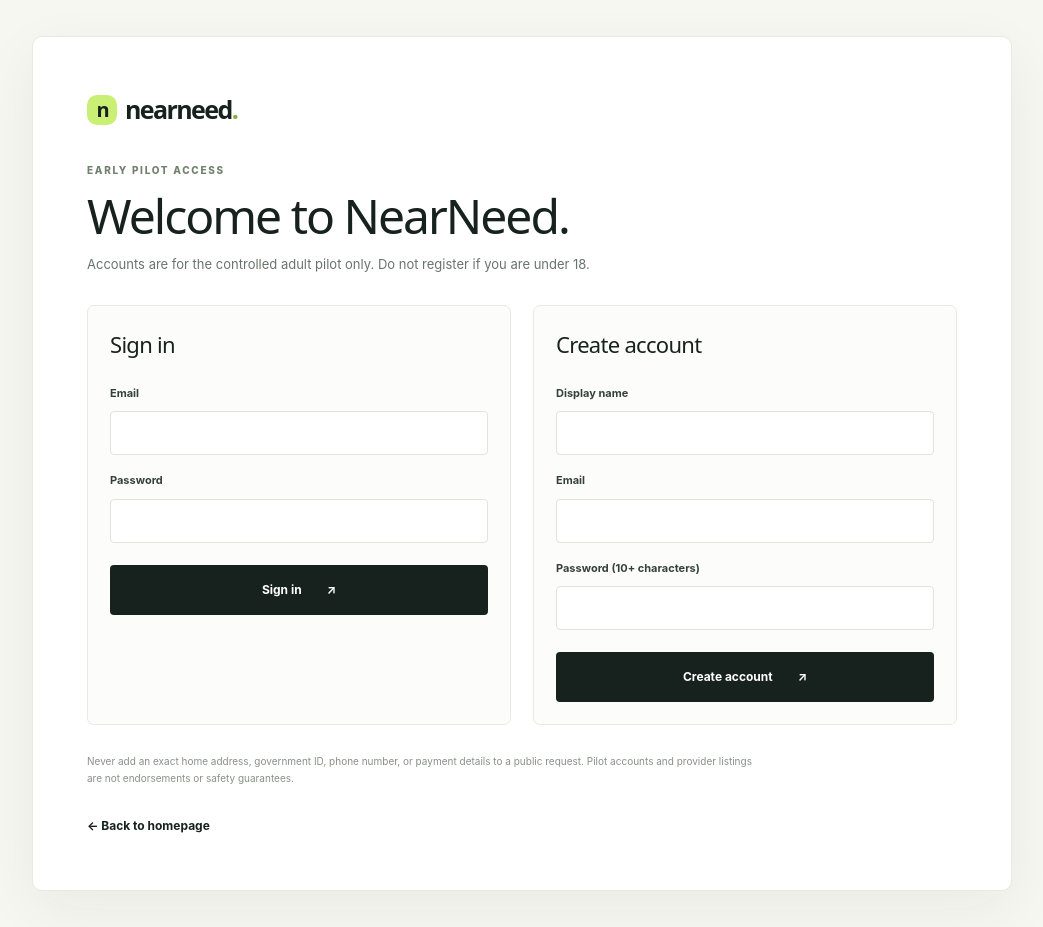
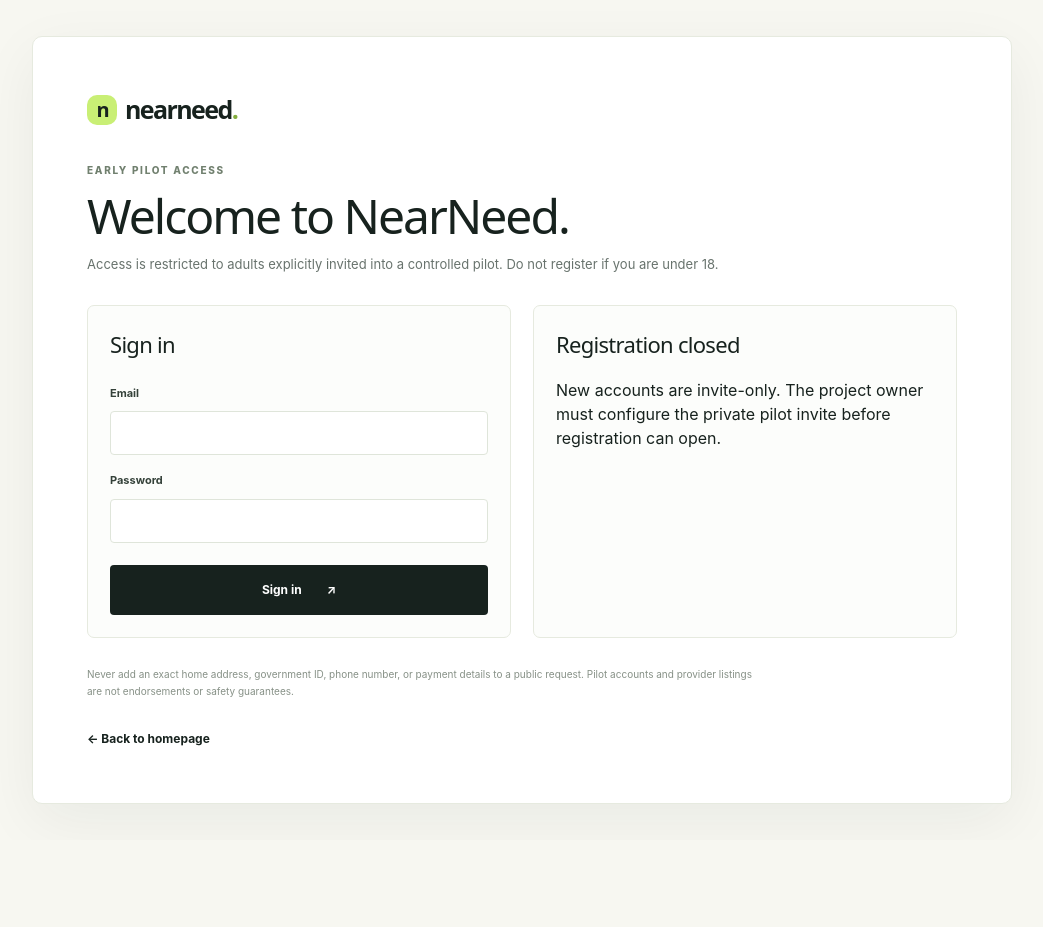
Before and after one commit to aarondangenaldperez-ux/nearneed, a Next.js app: page /login in a window 1280 px wide. Shown: the whole page, without its empty margins (118-1161 px from the left). After the commit the page ends 840 px from the top, so only its background shows below. Built offline with nearby package versions, Linux system fonts and the light colour scheme; no server answers.

Commit message:
Make new pilot accounts invite-only and closed by default

```diff
--- a/app/login/page.tsx
+++ b/app/login/page.tsx
@@ -15,6 +15,7 @@ const messages: Record<string, string> = {
   "invalid-login": "Enter a valid email and password.",
   "login-failed": "We couldn't sign you in. Check your details and try again.",
   "confirmation-failed": "That confirmation link is missing or expired. Request a new one.",
+  "pilot-closed": "New pilot accounts are currently closed. Registration is invite-only and managed by the project owner.",
 };
 
 export default async function LoginPage({ searchParams }: LoginPageProps) {
@@ -37,6 +38,7 @@ export default async function LoginPage({ searchParams }: LoginPageProps) {
 
   const supabase = await createClient();
   const { data: { user } } = await supabase.auth.getUser();
+  const registrationOpen = Boolean(process.env.NEED_PILOT_INVITE_CODE);
 
   if (user) {
     redirect("/dashboard");
@@ -48,7 +50,7 @@ export default async function LoginPage({ searchParams }: LoginPageProps) {
         <Link className="brand" href="/"><span className="brand-mark">n</span>nearneed<span className="brand-period">.</span></Link>
         <span className="eyebrow">EARLY PILOT ACCESS</span>
         <h1>Welcome to NearNeed.</h1>
-        <p>Accounts are for the controlled adult pilot only. Do not register if you are under 18.</p>
+        <p>Access is restricted to adults explicitly invited into a controlled pilot. Do not register if you are under 18.</p>
         {params.message === "check-email" && <p className="notice notice-success" role="status">Check your email for the confirmation link before signing in.</p>}
         {params.error && <p className="notice notice-error" role="alert">{messages[params.error] ?? "Something went wrong. Please try again."}</p>}
         <div className="auth-columns">
@@ -60,16 +62,18 @@ export default async function LoginPage({ searchParams }: LoginPageProps) {
             <input id="signin-password" name="password" type="password" autoComplete="current-password" required />
             <button className="button button-dark" type="submit">Sign in <span>↗</span></button>
           </form>
-          <form action={signUp} className="auth-form">
+          {registrationOpen ? <form action={signUp} className="auth-form">
             <h2>Create account</h2>
             <label htmlFor="signup-name">Display name</label>
             <input id="signup-name" name="displayName" autoComplete="name" minLength={2} maxLength={60} required />
             <label htmlFor="signup-email">Email</label>
             <input id="signup-email" name="email" type="email" autoComplete="email" maxLength={254} required />
+            <label htmlFor="signup-invite">Pilot invitation code</label>
+            <input id="signup-invite" name="inviteCode" type="password" autoComplete="off" maxLength={256} required />
             <label htmlFor="signup-password">Password (10+ characters)</label>
             <input id="signup-password" name="password" type="password" autoComplete="new-password" minLength={10} maxLength={128} required />
             <button className="button button-dark" type="submit">Create account <span>↗</span></button>
-          </form>
+          </form> : <div className="auth-form"><h2>Registration closed</h2><p>New accounts are invite-only. The project owner must configure the private pilot invite before registration can open.</p></div>}
         </div>
         <p className="auth-footnote">Never add an exact home address, government ID, phone number, or payment details to a public request. Pilot accounts and provider listings are not endorsements or safety guarantees.</p>
         <Link className="text-link" href="/">← Back to homepage</Link>
```
